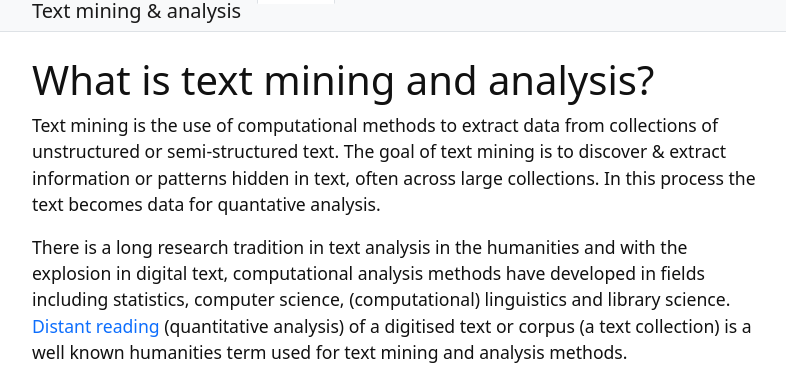
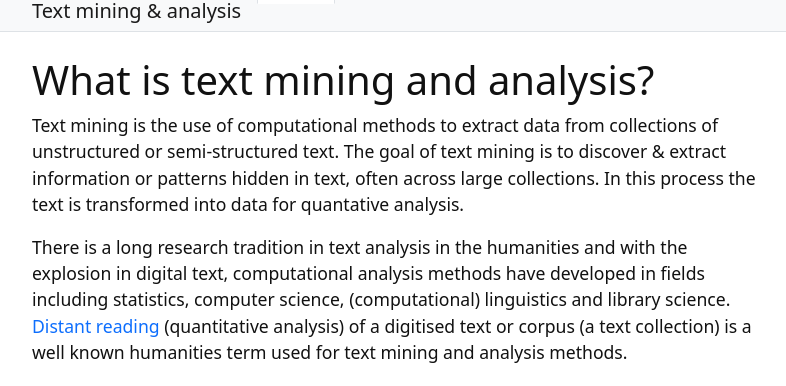
Before and after one commit to GULibrarySandbox/intro-text-mining-analysis-2022, a Jekyll site: the page built from content/1-what.md, in a window 1280 px wide and 900 px high, cut to the strip 121-900 px from the top of the window. Shown: the top 386 px of the strip, without its empty margins (245-1031 px from the left). Built offline with Jekyll 4.4.1, drawn with Linux system fonts in a browser that asks for light colours.

Commit message:
Update 1-what.md

```diff
--- a/content/1-what.md
+++ b/content/1-what.md
@@ -6,7 +6,7 @@ nav: true
 
 # What is text mining and analysis?
 
-Text mining is the use of computational methods to extract data from collections of unstructured or semi-structured text. The goal of text mining is to discover & extract information or patterns hidden in text, often across large collections. In this process the text becomes data for quantative analysis.
+Text mining is the use of computational methods to extract data from collections of unstructured or semi-structured text. The goal of text mining is to discover & extract information or patterns hidden in text, often across large collections. In this process the text is transformed into data for quantative analysis.
 
 There is a long research tradition in text analysis in the humanities and with the explosion in digital text, computational analysis methods have developed in fields including statistics, computer science, (computational) linguistics and library science.  [Distant reading](https://www.cambridge.org/core/journals/pmla/article/race-and-distant-reading/6646170D88722BB195E40D4352BCDA1A) (quantitative analysis) of a digitised text or corpus (a text collection) is a well known humanities term used for text mining and analysis methods.
 
```
